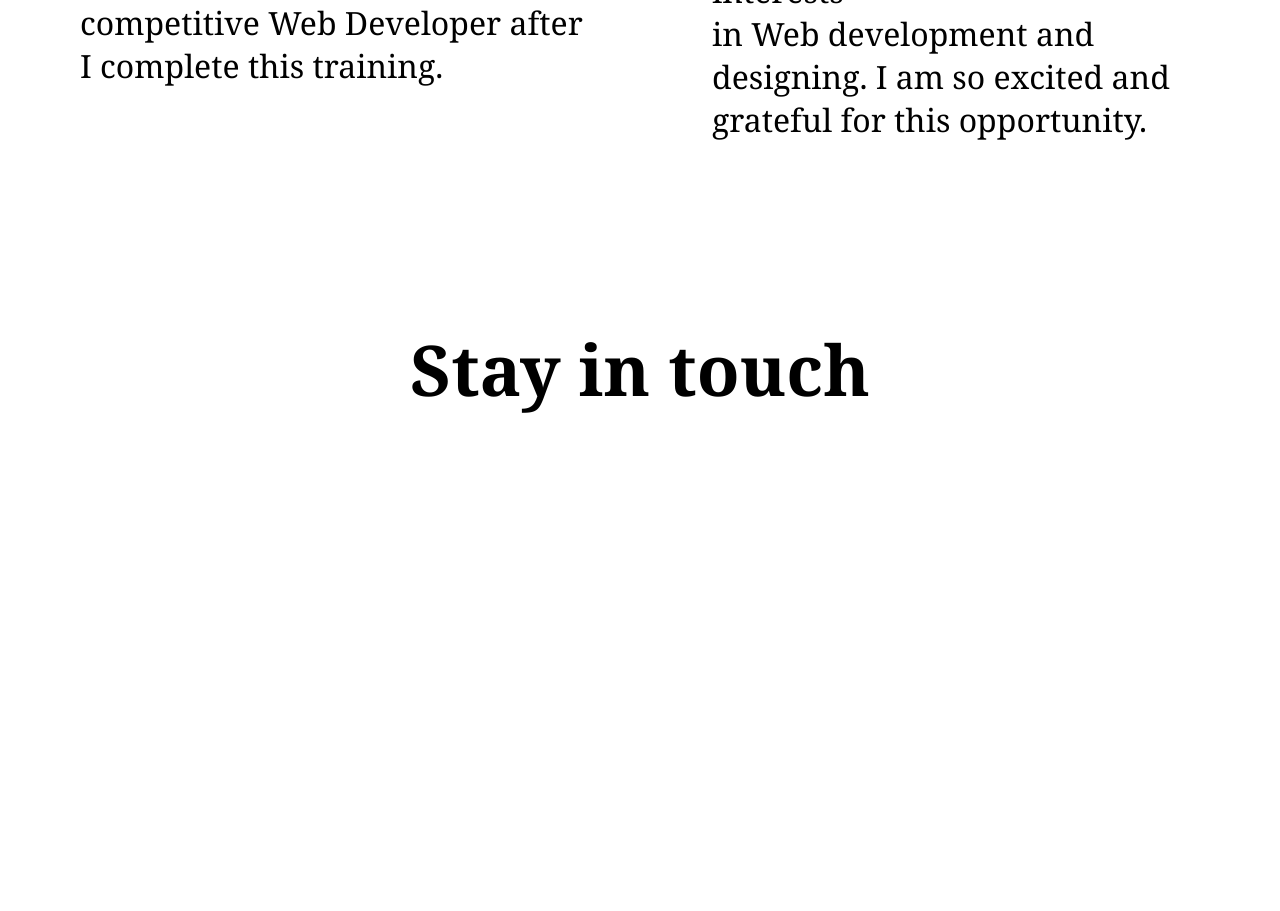
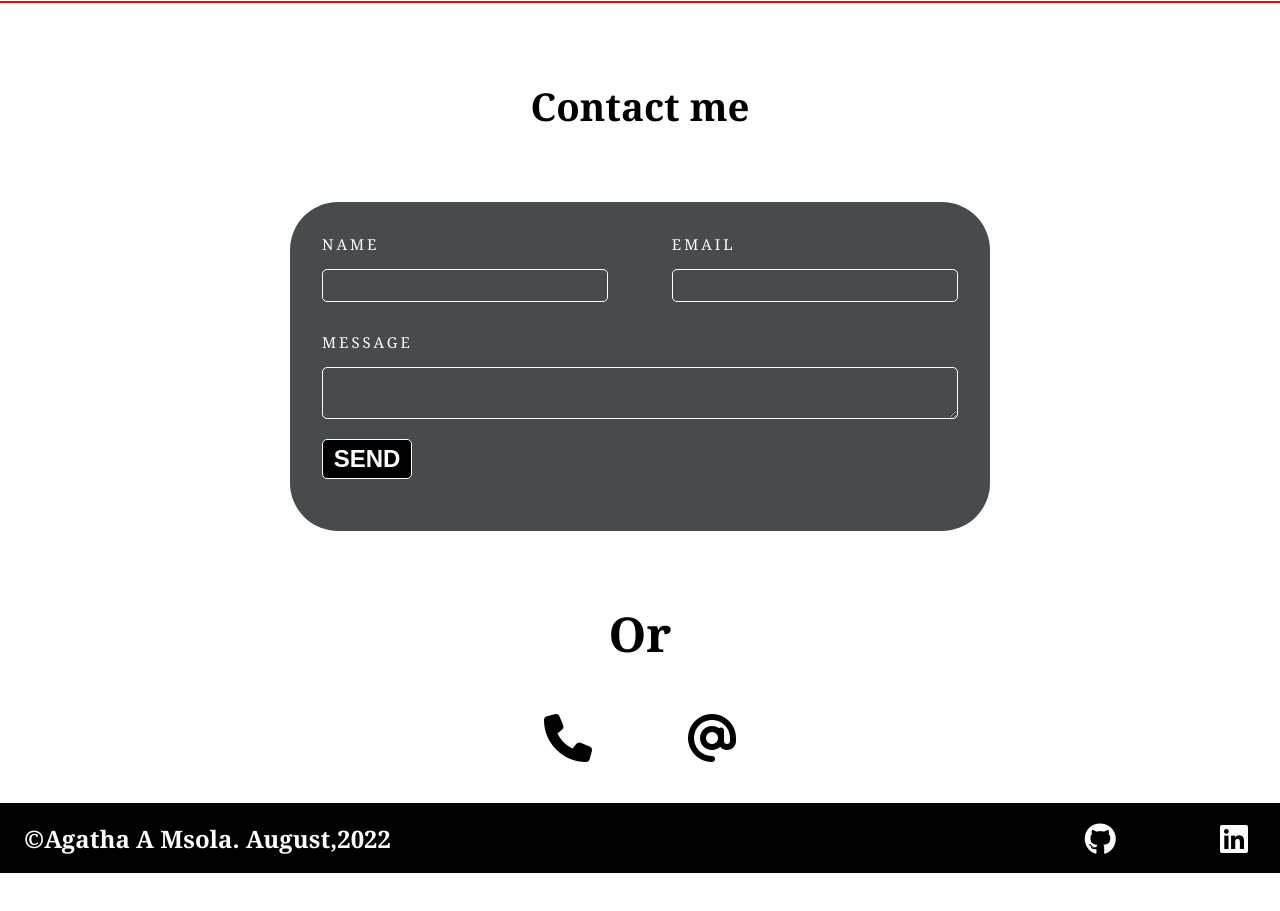
Before and after one commit to Nkeni/Agatha-Portfolio-project, a website built with Parcel: page src/index.html in a window 1280 px wide. Shown: the part 1629-2540 px from the top of the page. After the commit the page ends 2502 px from the top, so only its background shows below. Built offline with nearby package versions, Linux system fonts and the light colour scheme; a web font is replaced by a local one.

Commit message:
contact page and some changes

```diff
--- a/package.json
+++ b/package.json
@@ -13,5 +13,8 @@
     "@parcel/transformer-sass": "^2.7.0",
     "gh-pages": "^4.0.0",
     "parcel": "^2.7.0"
+  },
+  "dependencies": {
+    "bootstrap": "^5.2.0"
   }
 }
--- a/src/index.html
+++ b/src/index.html
@@ -42,11 +42,18 @@
           <h3>Web developer</h3>
           <p>I am a creative person with a I can do it spirit.</p>
         </div>
-     </section>
-     <!-- hero section end -->
+      </section>
+      <!-- hero section end -->
 
       <section class="about-me" id="about">
-        <div class="current">
+        <div class="pic">
+          <img src="./images/image190.png" alt="myimage" width="300px" />
+        </div>
+        <div class="profile">
+          <div class="me">1</div>
+          <div class="program">2</div>
+        </div>
+        <!-- <div class="current">
           <h2>Software and Web Development</h2>
           <p>May, 2022 - May, 2023</p>
           <p>I am currently pursuing a training on Software and Web Development <br> at Digital Career Institute in Germany. The training has so far been very <br> interesting. We are being equipped with Web development skills, <br> communication skills as well as language skills. I see myself as a <br> competitive Web Developer after I complete this training.</p>
@@ -55,18 +62,56 @@
         <div class="profile">
           <div class="pic"><img src="./images/image190.png" alt="my image"></div>
           <p class="me">I am an ambitious and hardworking person. I love and enjoy learning new skills. <br> Joining DCI for this training is a life changing opportunity for me. There are many <br> job opportunities in this area. Besides the plenty opportunities, I have strong interests <br> in Web development and designing. I am so excited and grateful for this opportunity.</p>
-        </div>
-
-
-
+        </div> -->
       </section>
       <section class="my-contact" id="contact">
-        <h2>Stay in touch</h2>
-        <div class="myform">
-          <form action="">
+        <h2>Contact me</h2>
+        <form action="">
+          <!-- <div class="title"><h3>contact</h3></div> -->
+          <div class="half">
+            <div class="item">
+              <label for="name">NAME</label>
+              <input type="text" id="name" />
+            </div>
+            <div class="item">
+              <label for="email">EMAIL</label>
+              <input type="email" id="email" />
+            </div>
+          </div>
+          <div class="full">
+            <label for="message">MESSAGE</label>
+            <textarea name="" id="message"></textarea>
+          </div>
+          <div class="action">
+            <input type="submit" value="SEND" />
+          </div>
+        </form>
+        <h4 class="another">Or</h4>
+        <div class="contact2">
+          <div class="phone">
+            <i class="fa-solid fa-phone" title="+358417443525"></i>
+          </div>
 
+          <div class="email">
+            <i class="fa-solid fa-at" title="agatha@aims.ac.tz"></i>
+          </div>
         </div>
       </section>
     </main>
+    <footer>
+      <div class="copyright">&copy;Agatha A Msola. August,2022</div>
+      <div class="icon">
+        <ul>
+          <li>
+            <a href="https://github.com/Nkeni?tab=repositories" target="_blank"
+              ><i class="fa-brands fa-github"></i
+            ></a>
+          </li>
+          <li>
+            <a href="#"><i class="fa-brands fa-linkedin"></i></a>
+          </li>
+        </ul>
+      </div>
+    </footer>
   </body>
 </html>
--- a/src/main.scss
+++ b/src/main.scss
@@ -1,4 +1,5 @@
 @import "base";
+// @import "../node_modules/bootstrap/scss/bootstrap.scss";
 
 // header start
 header {
@@ -21,7 +22,7 @@ header {
       }
 
       span {
-        color: white;
+        color: red;
       }
     }
 
@@ -52,17 +53,17 @@ header {
 // main start
 main {
   min-height: 100vh;
+  // min-height: calc(100vh - 80px - 65px);
 
   // hero section
   .hero {
     .bg-img {
       background-image: url(./images/bckg.jpeg);
-
       background-size: cover;
       background-repeat: no-repeat;
       background-position: center;
       height: 100vh;
-      filter: blur(7);
+      filter: blur(5);
     }
 
     .intro {
@@ -74,13 +75,13 @@ main {
       width: 50%;
       padding: 40px 0;
       text-align: center;
-      border-top-right-radius: 50px;
-      border-bottom-left-radius: 50px;
+      // border-top-right-radius: 50px;
+      // border-bottom-left-radius: 50px;
 
-      background-color: rgba(0, 0, 0, 0.5);
+      // background-color: rgba(0, 0, 0, 0.5);
       color: #fff;
       font-weight: bold;
-      border: 10px solid white;
+      // border: 10px solid white;
 
       p {
         margin-top: 1em;
@@ -103,105 +104,210 @@ main {
   //   about section
 
   .about-me {
-    min-height: 100vh;
-    display: grid;
-    grid-template-columns: repeat(2, 600px);
-    grid-template-rows: 600px;
-    justify-content: center;
-    align-items: center;
+    height: 100vh;
+    border-bottom: 2px solid red;
 
-    padding: 15em;
-    gap: 1em;
+    .pic {
+      text-align: center;
+      margin-top: 2rem;
+    }
 
-    .current {
-      grid-column: 1 / 2;
-      grid-row: 1 / 2;
-      padding: 3em;
-
-      h2 {
-        font-size: 2.5em;
-        margin-bottom: 1em;
-      }
-      p {
-        margin-bottom: 1em;
-        font-size: 2em;
-      }
-    }
     .profile {
-      grid-column: 2 / 3;
-      grid-row: 1 / 2;
       display: flex;
       justify-content: center;
       align-items: center;
-      flex-direction: column;
+      margin: 2rem;
+      flex-wrap: wrap;
 
-      .pic img {
-        width: 400px;
-        margin-right: 1em;
+      .me {
+        width: 500px;
+        height: 500px;
+        background-color: aqua;
       }
 
-      .me {
-        font-size: 2em;
-        padding: 2em;
+      .program {
+        width: 500px;
+        height: 500px;
+        background-color: green;
       }
     }
   }
 
   //   contact section
+
   .my-contact {
     height: 100vh;
 
     h2 {
       text-align: center;
-      font-size: 70px;
-      padding-top: 1em;
+      padding-top: 2em;
+      font-size: 3vw;
+    }
+
+    form {
+      background-color: rgba(27, 31, 34, 0.8);
+      width: 700px;
+      margin: 70px auto;
+      max-width: 90%;
+      border-radius: 3em;
+      padding: 2em;
+      color: white;
+
+      .title {
+        text-transform: uppercase;
+        letter-spacing: 1em;
+        border-bottom: 1px solid white;
+        display: inline-block;
+        padding-bottom: 1em;
+        margin-bottom: 1em;
+      }
+
+      .half {
+        display: flex;
+        justify-content: space-between;
+
+        .item {
+          display: flex;
+          flex-direction: column;
+          margin-bottom: 1em;
+          width: 45%;
+
+          input {
+            border-radius: 5px;
+            border: 1px solid white;
+            outline-color: grey;
+            padding: 15px;
+            width: 100%;
+            height: 40%;
+            background: transparent;
+          }
+        }
+      }
+
+      label {
+        display: block;
+        font-size: 15px;
+        letter-spacing: 3px;
+        margin-bottom: 1em;
+      }
+
+      .full {
+        margin-bottom: 20px;
+
+        textarea {
+          background: transparent;
+          border-radius: 5px;
+          border: 1px solid white;
+          outline: 0;
+          padding: 10px;
+          width: 100%;
+        }
+      }
+
+      .action {
+        margin-bottom: 20px;
+
+        input {
+          background: transparent;
+          border-radius: 5px;
+          border: 1px solid white;
+          cursor: pointer;
+          font-size: 1.5em;
+          font-weight: bold;
+          height: 40px;
+          width: 90px;
+          outline: 0;
+          padding: 5px;
+        }
+      }
+
+      .action input[type="submit"] {
+        background: black;
+        color: white;
+      }
+
+      .action input:hover {
+        background-color: red;
+      }
+
+      .item input:focus,
+      textarea:focus:hover {
+        background-color: grey;
+      }
+    }
+
+    h4 {
+      text-align: center;
+      font-size: 3em;
+    }
+
+    .contact2 {
+      display: flex;
+      justify-content: center;
+
+      .fa-solid {
+        font-size: 3em;
+        color: black;
+        margin: 1em;
+      }
     }
   }
 }
 
-@media screen and (max-width: 1190px) {
-  .about-me {
-    background-color: red;
-    display: flex;
+footer {
+  background-color: black;
+  color: white;
+  font-weight: bold;
+  height: 70px;
+  display: flex;
+  justify-content: space-between;
+  align-items: center;
+
+  .copyright {
+    margin-left: 1em;
+    font-size: 1.5em;
+  }
+
+  .icon {
+    font-size: 2em;
+
+    ul {
+      li {
+        display: inline-block;
+        list-style-type: none;
+        margin-right: 1em;
+        a {
+          color: white;
+          margin-left: 2em;
+        }
+      }
+    }
+    a:hover {
+      color: red;
+    }
+  }
+}
+
+@media screen and (max-width: 500px) {
+  html,
+  body {
+    width: 100%;
+    height: 100%;
+    margin: 0;
+    padding: 0;
+    overflow-x: hidden;
+  }
+  form {
+    .half {
+      flex-direction: column;
+
+      .item input {
+        width: 100%;
+      }
+    }
+  }
+
+  .contact2 {
     flex-direction: column;
   }
 }
-
-// @media screen and (max-width: 590px) {
-//   html,
-//   body {
-//     width: 100%;
-//     height: 100%;
-//     margin: 0;
-//     padding: 0;
-//     overflow-x: hidden;
-//   }
-
-//   .about-me {
-//     .profile {
-//       text-align: center;
-//       p {
-//         padding: 0 2em;
-//       }
-//     }
-//   }
-// }
-
-// @media screen and (max-width: 900px) {
-//   .about-me {
-//     display: flex;
-//     justify-content: center;
-//     flex-direction: column;
-//     align-items: center;
-
-//     .current {
-//       text-align: center;
-//     }
-//     .profile {
-//       text-align: center;
-
-//       display: flex;
-//       flex-wrap: wrap;
-//     }
-//   }
-// }
```
Also changed, not shown: 1 other file.
